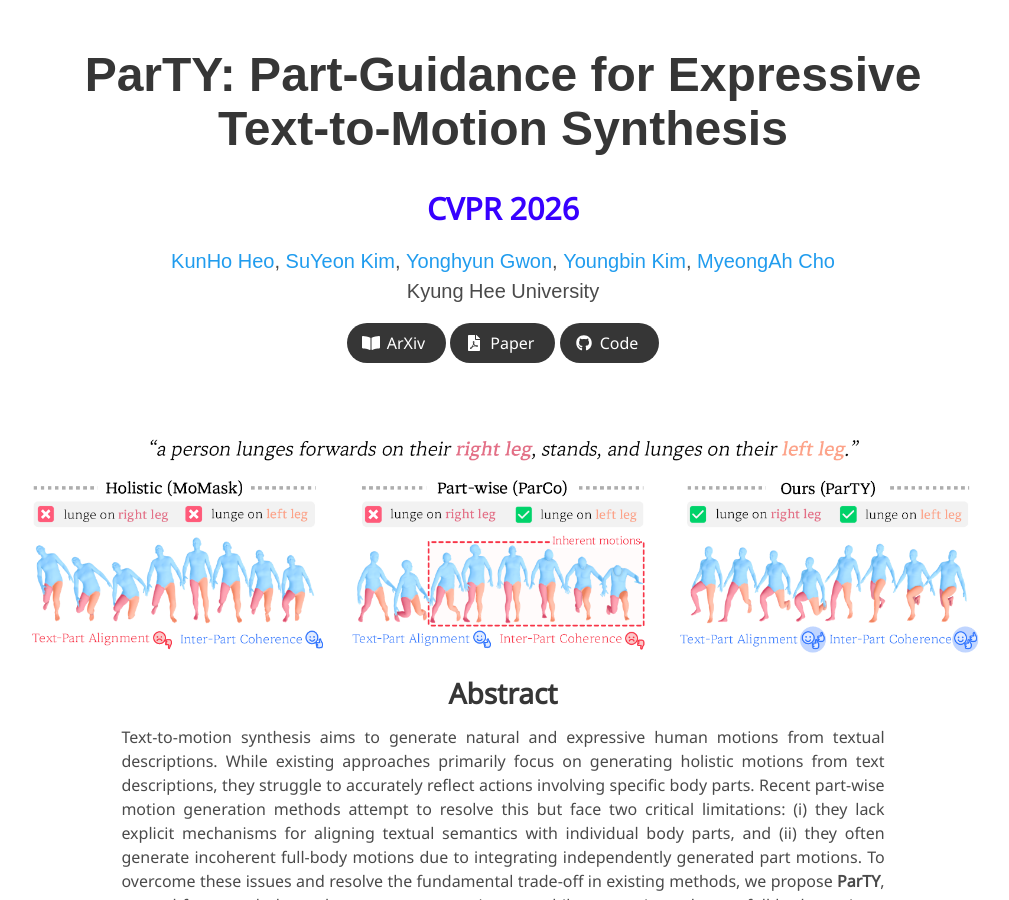
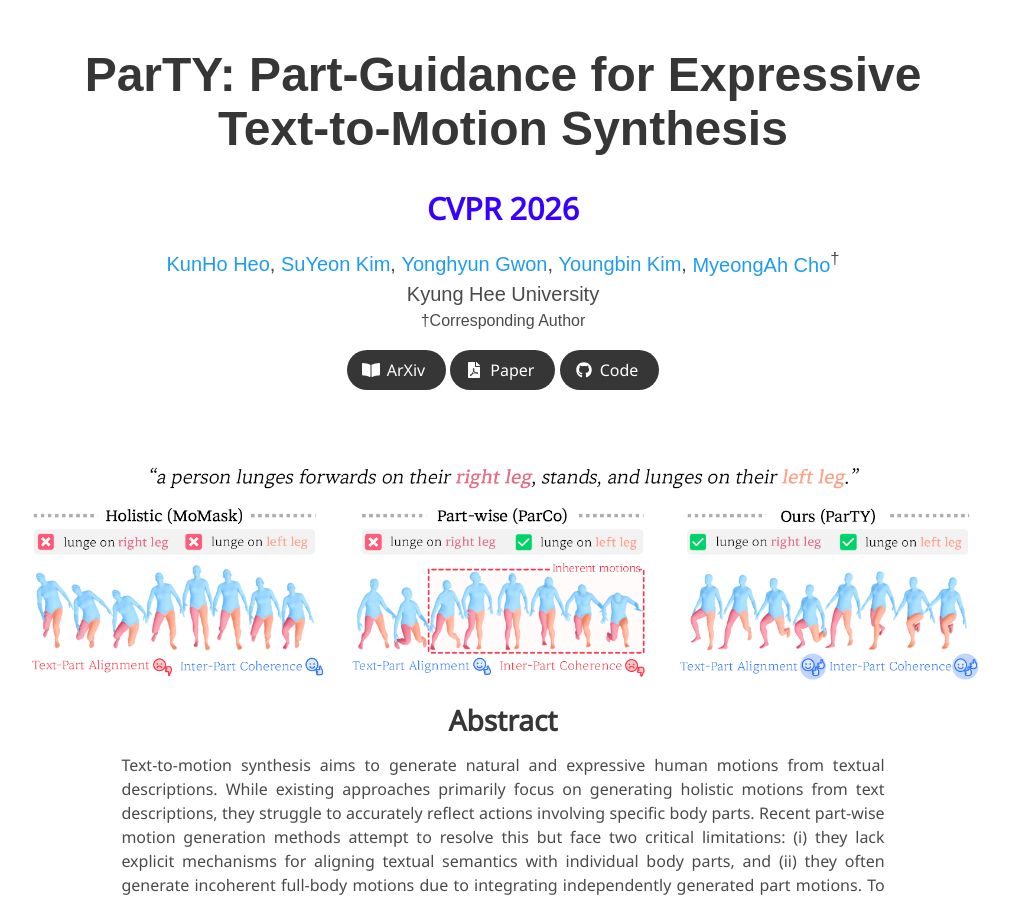
Before and after one commit to VisualScienceLab-KHU/SeDiR_project, a Jekyll site: the page built from index.md, in a window 1280 px wide and 900 px high. Shown: the whole window, without its empty margins (137-1146 px from the left). Built offline with Jekyll 4.4.1, drawn with Linux system fonts in a browser that asks for light colours; some web fonts are replaced; our own code applies the rules of GitHub Pages for plain Markdown files.

Commit message:
Feat: corresponding author

```diff
--- a/_layouts/project_page.html
+++ b/_layouts/project_page.html
@@ -64,7 +64,7 @@
               <a href="https://important-chance-a71.notion.site/Youngbin-Kim-a73a2f659e9e4d4f90518a6685cc574a">Youngbin Kim</a>,
             </span>
             <span class="author-block">
-              <a href="https://myeongahcho.netlify.app/">MyeongAh Cho</a>
+              <a href="https://myeongahcho.netlify.app/">MyeongAh Cho</a><sup>&dagger;</sup>
             </span>
           </div>
 
@@ -72,6 +72,11 @@
           <div class="is-size-5 publication-authors">
             <span class="author-block">
               {{ page.affiliations }}
+            </span>
+          </div>
+          <div class="is-size-6 publication-authors">
+            <span class="author-block">
+              &dagger;Corresponding Author
             </span>
           </div>
           {% endif %}
```
